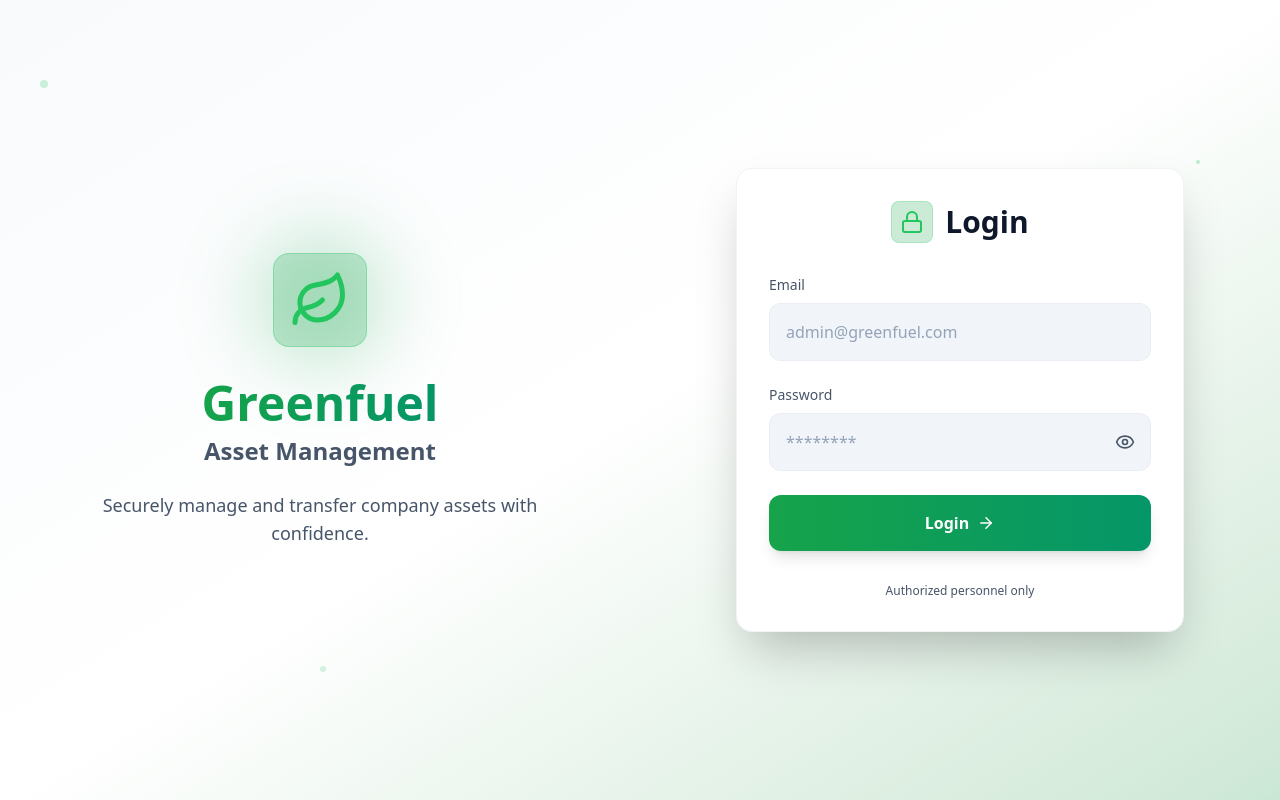
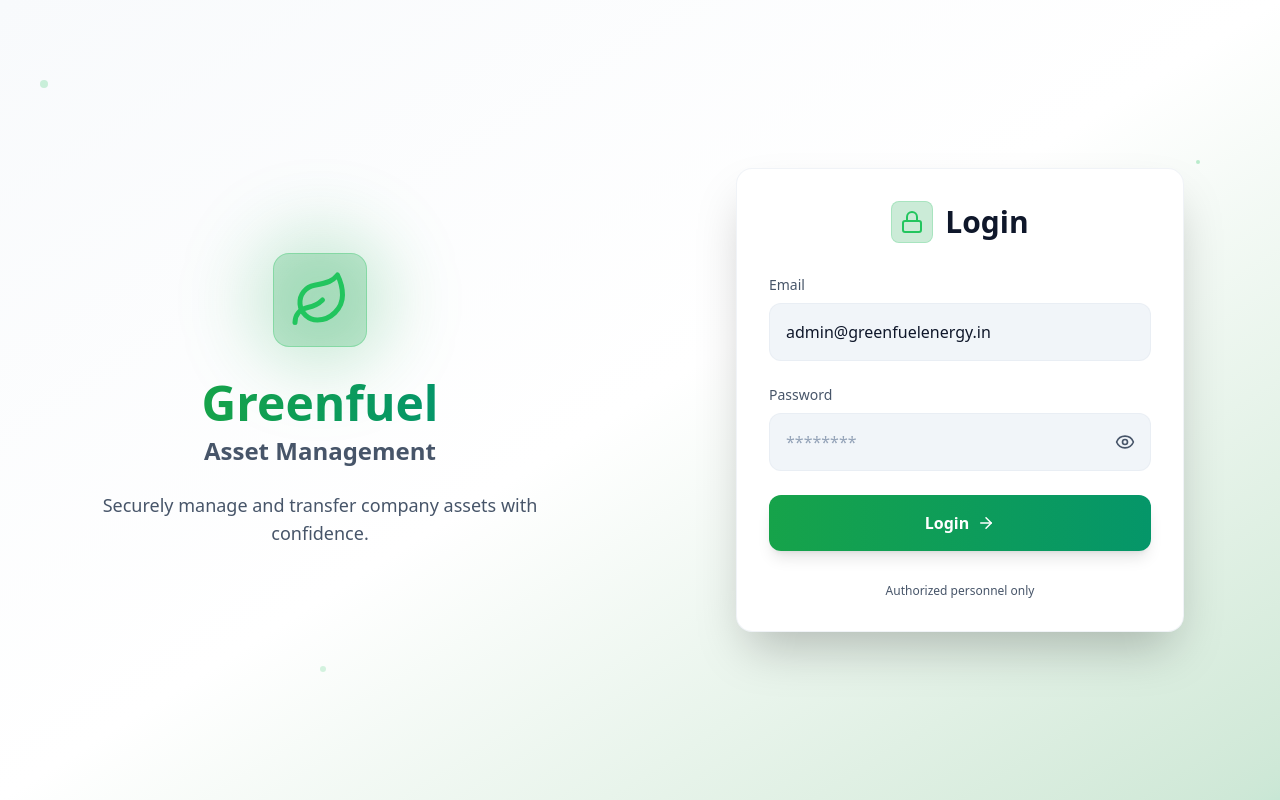
Before and after one commit to AmanBhatt0910/greenfuel-asset-management, a Next.js app: page / in a window 1280 px wide. Built offline with nearby package versions, Linux system fonts and the light colour scheme.

Commit message:
email autofilled feature

```diff
--- a/src/app/page.js
+++ b/src/app/page.js
@@ -8,7 +8,7 @@ import { Leaf, Lock, Eye, EyeOff, ArrowRight } from "lucide-react";
 export default function LoginPage() {
   const router = useRouter();
 
-  const [email, setEmail] = useState("");
+  const [email, setEmail] = useState("admin@greenfuelenergy.in");
   const [password, setPassword] = useState("");
   const [error, setError] = useState("");
   const [loading, setLoading] = useState(false);
@@ -114,7 +114,7 @@ export default function LoginPage() {
                   type="email"
                   value={email}
                   onChange={(e) => setEmail(e.target.value)}
-                  placeholder="admin@greenfuel.com"
+                  placeholder="admin@greenfuelenergy.in"
                   className="w-full px-4 py-4 rounded-xl surface-muted border border-[color:var(--border)]/50 text-primary focus:ring-2 focus:ring-[color:var(--accent)]/50 focus:outline-none transition-all"
                   required
                 />
```
